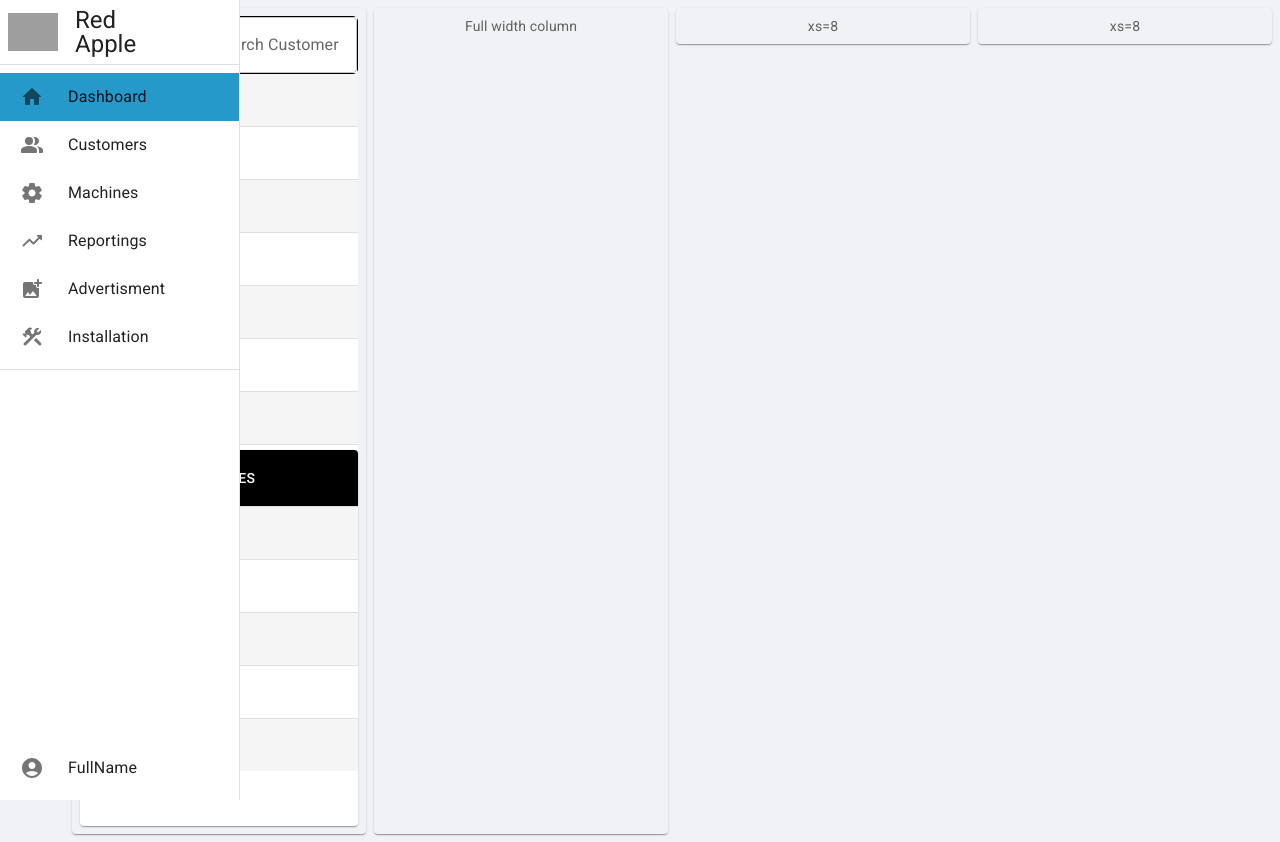
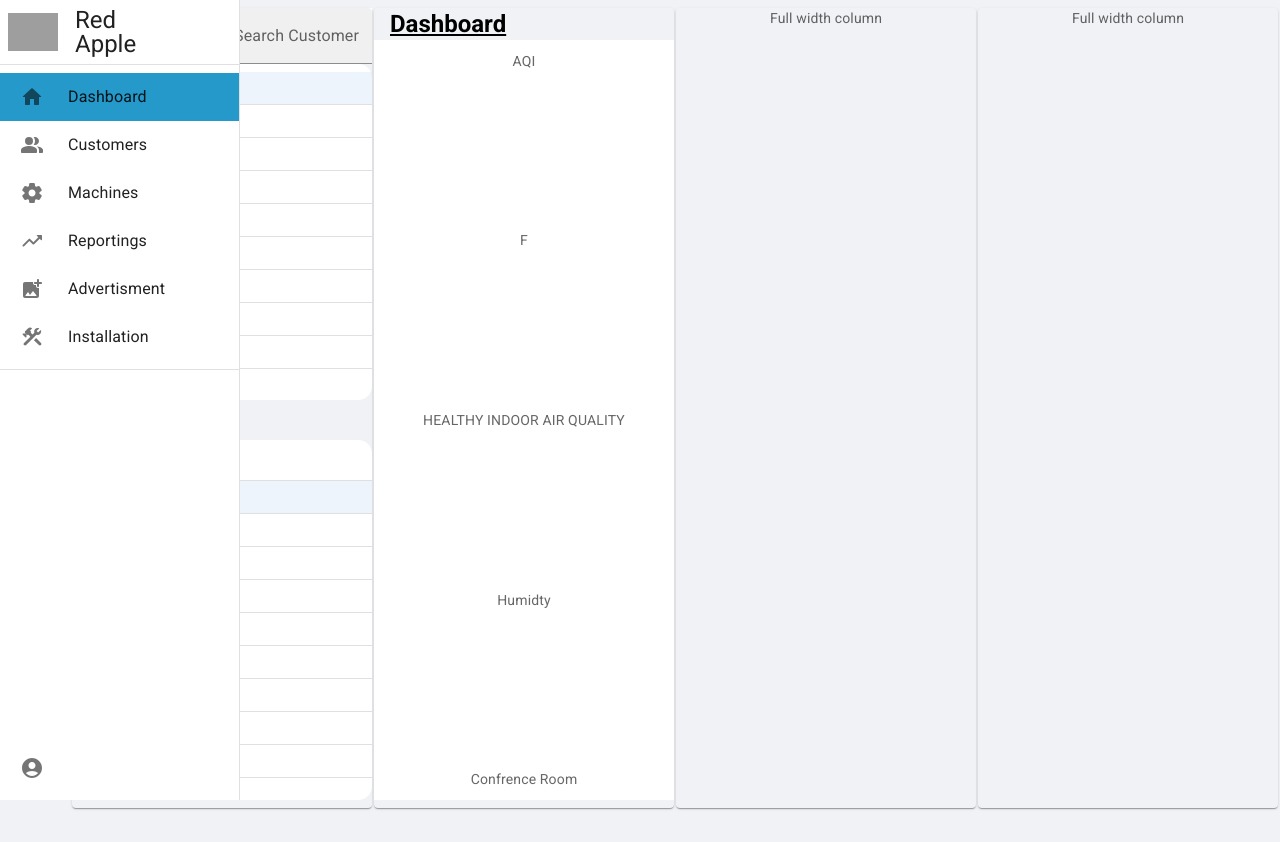
Before and after one commit to graceemp02/redappleReact, a React (Create React App) app: page /dashboard in a window 1280 px wide. After the commit the page ends 816 px from the top, so only its background shows below. Built offline with nearby package versions, Linux system fonts and the light colour scheme; grey boxes are pictures that could not be loaded.

Commit message:
Display admin Name & Dashbord Component

```diff
--- /dev/null
+++ b/src/UserContext.jsx
@@ -0,0 +1,5 @@
+/** @format */
+
+import React, { createContext } from "react";
+
+export const UserContext = createContext(null);
--- /dev/null
+++ b/src/components/CDashboard.jsx
@@ -0,0 +1,22 @@
+import { Typography } from '@mui/material';
+import { Box, Container } from '@mui/system'
+import React from 'react'
+
+function CDashboard() {
+  return (
+    <div>
+      <Typography fontWeight={'bold'} align='left' pl={2} variant='h5' sx={{ textDecoration: 'Underline', color: 'black' }}>
+        Dashboard
+      </Typography>
+      <div style={{ display: 'flex', backgroundColor: 'white', flexDirection: 'column', justifyContent: 'space-between', padding: '.75em', minHeight: '95vh' }}>
+        <div>AQI</div>
+        <div>F</div>
+        <div>HEALTHY INDOOR AIR QUALITY</div>
+        <div>Humidty</div>
+        <div>Confrence Room</div>
+      </div>
+    </div>
+  );
+}
+
+export default CDashboard;
--- a/src/components/MiniDrawer.js
+++ b/src/components/MiniDrawer.js
@@ -21,6 +21,8 @@ import AddPhotoAlternateRoundedIcon from "@mui/icons-material/AddPhotoAlternateR
 import ConstructionRoundedIcon from "@mui/icons-material/ConstructionRounded";
 import AccountCircleRoundedIcon from "@mui/icons-material/AccountCircleRounded";
 import { useNavigate } from "react-router-dom";
+import {  useContext } from "react";
+import { UserContext } from "../UserContext";
 
 const icons = [
   <HomeRoundedIcon />,
@@ -79,6 +81,7 @@ const Drawer = styled(MuiDrawer, {
 }));
 
 export default function MiniDrawer(props) {
+  const { user } = useContext(UserContext);
   const navigate = useNavigate();
 
   const [open, setOpen] = React.useState(false);
@@ -131,6 +134,7 @@ export default function MiniDrawer(props) {
               sx={{ display: "block" }}>
               <ListItemButton
                 onClick={() => {
+                  handleDrawerClose();
                   navigate("/" + text.toLowerCase());
                 }}
                 sx={{
@@ -169,7 +173,7 @@ export default function MiniDrawer(props) {
                 }}>
                 <AccountCircleRoundedIcon />
               </ListItemIcon>
-              <ListItemText primary='FullName' sx={{ opacity: open ? 1 : 0 }} />
+              <ListItemText primary={user} sx={{ opacity: open ? 1 : 0 }} />
             </ListItemButton>
           </ListItem>
         </List>
--- a/src/components/customers.js
+++ b/src/components/customers.js
@@ -1,99 +1,72 @@
 /** @format */
 
-import  React, {useState} from "react";
-import { styled } from "@mui/material/styles";
-import Table from "@mui/material/Table";
-import TableBody from "@mui/material/TableBody";
-import TableCell, { tableCellClasses } from "@mui/material/TableCell";
-import TableContainer from "@mui/material/TableContainer";
-import TableHead from "@mui/material/TableHead";
-import TableRow from "@mui/material/TableRow";
-import Paper from "@mui/material/Paper";
-import { Typography } from "@mui/material";
-import TextField from "@mui/material/TextField";
-const StyledTableCell = styled(TableCell)(({ theme }) => ({
-  [`&.${tableCellClasses.head}`]: {
-    backgroundColor: theme.palette.common.black,
-    color: theme.palette.common.white,
-  },
-  [`&.${tableCellClasses.body}`]: {
-    fontSize: 14,
-  },
-}));
+import React, { useState } from 'react';
+import Paper from '@mui/material/Box';
+import List from '@mui/material/List';
+import ListItemButton from '@mui/material/ListItemButton';
+import ListItemText from '@mui/material/ListItemText';
+import { TextField, Typography } from '@mui/material';
+const rows = ['Frozen', 'Frozen', 'Ice cream sandwich', 'Eclair', 'Ice cream sandwich', 'Eclair', 'Cupcake', 'Gingerbread', 'Frozen yoghurt', 'Ice cream sandwich', 'Eclair', 'Cupcake', 'Gingerbread'];
 
-const StyledTableRow = styled(TableRow)(({ theme }) => ({
-  "&:nth-of-type(odd)": {
-    backgroundColor: theme.palette.action.hover,
-  },
-  // hide last border
-  "&:last-child td, &:last-child th": {
-    border: 0,
-  },
-}));
+let newRows = rows.slice();
 
-const rows = [
-  "Frozen yoghurt",
-  "Ice cream sandwich",
-  "Eclair",
-  "Cupcake",
-  "Gingerbread",
-  "Frozen yoghurt",
-  "Ice cream sandwich",
-  "Eclair",
-  "Cupcake",
-  "Gingerbread",
-];
-let newRows = rows.slice();
 function Customers() {
-  const [searchTerm, setSearchTerm] = useState("");
+  const [selectedIndex, setSelectedIndex] = React.useState(0);
+  const [searchTerm, setSearchTerm] = useState('');
+  const handleListItemClick = (event, index) => {
+    setSelectedIndex(index);
+  };
 
   function handleSearch(e) {
     newRows = [];
+    setSearchTerm('');
     setSearchTerm(e.target.value);
-    console.log(newRows);
-    rows.forEach((val) => {
-      if (searchTerm === "") newRows.push(val);
-      if (val.toLowerCase().includes(searchTerm.toLowerCase()))
-        newRows.push(val);
+    rows.forEach(val => {
+      if (searchTerm === '') newRows.push(val);
+      if (val.toLowerCase().includes(searchTerm.toLowerCase())) newRows.push(val);
     });
   }
   return (
-    <>
+    <div style={{ height: '50%' }}>
       <div
         style={{
-          border: '1px solid black',
-          borderRadius: 5,
-          display: "flex",
-          justifyContent: "space-between",
-          alignItems: "center",
+          display: 'flex',
+          justifyContent: 'space-between',
+          alignItems: 'flex-end',
         }}>
-        <Typography variant='h6' display={"inline"}>
+        <Typography variant='h5' fontWeight={'bold'} pl={1} display={'inline'} sx={{ textDecoration: 'Underline', color: 'black' }}>
           CUSTOMERS
         </Typography>
         <TextField
-          variant='outlined'
+          variant='filled'
           onChange={handleSearch}
           label='Search Customer'
-          sx={{ bgcolor: "white", padding: 0 }}
+          sx={{
+            bgcolor: 'white',
+            p: '0 !important',
+          }}
         />
       </div>
-
-      <TableContainer sx={{ height: "47vh" }}>
-        <Table aria-label='customized table'>
-
-          <TableBody component={Paper}>
-            {newRows.map((row, index) => (
-              <StyledTableRow key={index}>
-                <StyledTableCell component='th' scope='row'>
-                  {row}
-                </StyledTableCell>
-              </StyledTableRow>
-            ))}
-          </TableBody>
-        </Table>
-      </TableContainer>
-    </>
+      <Paper marginBottom={2} sx={{ width: '100%', bgcolor: 'background.paper', borderRadius: '1em' }}>
+        <List component='nav' aria-label='secondary' sx={{ maxHeight: '42vh', overflow: 'auto', borderRadius: '10px' }}>
+          {newRows.map((row, index) => {
+            return (
+              <>
+                <ListItemButton
+                  sx={{ paddingBlock: 0 }}
+                  divider={newRows.length - 1 === index ? false : true}
+                  key={row}
+                  selected={selectedIndex === index}
+                  onClick={event => handleListItemClick(event, index)}>
+                  <ListItemText primary={row} />
+                </ListItemButton>
+              </>
+            );
+          })}
+        </List>
+      </Paper>
+      <Paper></Paper>
+    </div>
   );
 }
-
 export default Customers;
--- a/src/components/machines.js
+++ b/src/components/machines.js
@@ -1,62 +1,54 @@
-import * as React from "react";
-import { styled } from "@mui/material/styles";
-import Table from "@mui/material/Table";
-import TableBody from "@mui/material/TableBody";
-import TableCell, { tableCellClasses } from "@mui/material/TableCell";
-import TableContainer from "@mui/material/TableContainer";
-import TableHead from "@mui/material/TableHead";
-import TableRow from "@mui/material/TableRow";
-import Paper from "@mui/material/Paper";
+/** @format */
 
-const StyledTableCell = styled(TableCell)(({ theme }) => ({
-  [`&.${tableCellClasses.head}`]: {
-    backgroundColor: theme.palette.common.black,
-    color: theme.palette.common.white,
-  },
-  [`&.${tableCellClasses.body}`]: {
-    fontSize: 14,
-  },
-}));
+import React, { useState } from 'react';
+import Paper from '@mui/material/Box';
+import List from '@mui/material/List';
+import ListItemButton from '@mui/material/ListItemButton';
+import ListItemText from '@mui/material/ListItemText';
+import { TextField, Typography } from '@mui/material';
+const rows = ['Frozen', 'Ice cream sandwich', 'Eclair', 'Frozen', 'Ice cream sandwich', 'Eclair', 'Cupcake', 'Gingerbread', 'Frozen yoghurt', 'Ice cream sandwich', 'Eclair', 'Cupcake', 'Gingerbread'];
 
-const StyledTableRow = styled(TableRow)(({ theme }) => ({
-  "&:nth-of-type(odd)": {
-    backgroundColor: theme.palette.action.hover,
-  },
-  // hide last border
-  "&:last-child td, &:last-child th": {
-    border: 0,
-  },
-}));
+let newRows = rows.slice();
 
-const rows = [
-  "Frozen yoghurt",
-  "Ice cream sandwich",
-  "Eclair",
-  "Cupcake",
-  "Gingerbread",
-];
+function Customers() {
+  const [selectedIndex, setSelectedIndex] = React.useState(1);
 
-function Machines() {
+  const handleListItemClick = (event, index) => {
+    setSelectedIndex(index);
+  };
+
   return (
-    <TableContainer sx={{ minHeight: "47vh" }} component={Paper}>
-      <Table aria-label="customized table">
-        <TableHead>
-          <TableRow>
-            <StyledTableCell className="tableHead">MACHINES</StyledTableCell>
-          </TableRow>
-        </TableHead>
-        <TableBody>
-          {rows.map((row, index) => (
-            <StyledTableRow key={index}>
-              <StyledTableCell component="th" scope="row">
-                {row}
-              </StyledTableCell>
-            </StyledTableRow>
-          ))}
-        </TableBody>
-      </Table>
-    </TableContainer>
+    <div style={{ height: '50%' }}>
+      <div
+        style={{
+          display: 'flex',
+          justifyContent: 'space-between',
+          alignItems: 'center',
+        }}>
+        <Typography variant='h5' fontWeight={'bold'} color={'black'} pl={1} sx={{ textDecoration: 'Underline' }}>
+          MACHINES
+        </Typography>
+      </div>
+      <Paper marginBottom={2} sx={{ width: '100%', bgcolor: 'background.paper', borderRadius: '1em' }}>
+        <List component='nav' aria-label='secondary' sx={{ maxHeight: '45vh', overflow: 'auto' }}>
+          {newRows.map((row, index) => {
+            return (
+              <>
+                <ListItemButton
+                  sx={{ paddingBlock: 0 }}
+                  divider={newRows.length - 1 === index ? false : true}
+                  key={row}
+                  selected={selectedIndex === index}
+                  onClick={event => handleListItemClick(event, index)}>
+                  <ListItemText primary={row} />
+                </ListItemButton>
+              </>
+            );
+          })}
+        </List>
+      </Paper>
+      <Paper></Paper>
+    </div>
   );
 }
-
-export default Machines;
+export default Customers;
--- a/src/index.css
+++ b/src/index.css
@@ -1,5 +1,9 @@
 /** @format */
-
+* {
+  margin: 0;
+  padding: 0;
+  box-sizing: border-box;
+}
 body {
   margin: 0;
   font-family: -apple-system, BlinkMacSystemFont, "Segoe UI", "Roboto", "Oxygen",
@@ -8,10 +12,18 @@ body {
   -webkit-font-smoothing: antialiased;
   -moz-osx-font-smoothing: grayscale;
   background-color: #f0f2f5 !important;
-  height: 100%;
-  overflow: hidden;
+  /* height: 100%; */
+  /* overflow: hidden; */
 }
-
+.center {
+  width: 100%;
+  height: 90vh;
+  padding: 5rem;
+  justify-content: center;
+  align-items: center;
+  display: flex;
+  flex-direction: column;
+}
 code {
   font-family: source-code-pro, Menlo, Monaco, Consolas, "Courier New",
     monospace;
@@ -43,3 +55,27 @@ code {
 .tableHead {
   text-align: center !important;
 }
+
+::-webkit-scrollbar{
+  width: .5em;
+}
+::-webkit-scrollbar-track{
+  /* background-color: rgba(255, 0, 0, 1); */
+  border-radius: 100vw;
+  margin-block: 1em;
+
+}
+/* ::-webkit-scrollbar-track:hover{
+  background-color: rgba(255, 0, 0, 1);
+} */
+
+/* ::-webkit-scrollbar-thumb{
+  background-color: rgba(0, 0, 255, .1);
+  border-radius: 100vw;
+  border: .05em solid rgba(255, 0, 0, 1);
+} */
+::-webkit-scrollbar-thumb{
+  background-color: #2599ca;
+  border-radius: 100vw;
+
+}
--- a/src/pages/Customers.js
+++ b/src/pages/Customers.js
@@ -1,6 +1,106 @@
-function CustomersPage() {
-    return <div>This is Customers Page</div>;
+/** @format */
+
+import * as React from "react";
+import { styled } from "@mui/material/styles";
+import Table from "@mui/material/Table";
+import TableBody from "@mui/material/TableBody";
+import TableCell, { tableCellClasses } from "@mui/material/TableCell";
+import TableContainer from "@mui/material/TableContainer";
+import TableHead from "@mui/material/TableHead";
+import TableRow from "@mui/material/TableRow";
+import Paper from "@mui/material/Paper";
+import {TextField, Typography } from "@mui/material";
+
+const StyledTableCell = styled(TableCell)(({ theme }) => ({
+  [`&.${tableCellClasses.head}`]: {
+    backgroundColor: theme.palette.common.black,
+    color: theme.palette.common.white,
+  },
+  [`&.${tableCellClasses.body}`]: {
+    fontSize: 14,
+  },
+}));
+
+const StyledTableRow = styled(TableRow)(({ theme }) => ({
+  "&:nth-of-type(odd)": {
+    backgroundColor: theme.palette.action.hover,
+  },
+  // hide last border
+  "&:last-child td, &:last-child th": {
+    border: 0,
+  },
+}));
+
+function createData(name, calories, fat, carbs, protein) {
+  return { name, calories, fat, carbs, protein };
 }
 
+const rows = [
+  createData(1, 'Casa Presidencial', 'anees@gmail.com', 124, 'action'),
+  createData(2, 'Casa Presidencial', 'anees@gmail.com', 124, 'action'),
+  createData(3, 'Casa Presidencial', 'anees@gmail.com', 124, 'action'),
+  createData(4, 'Casa Presidencial', 'anees@gmail.com', 124, 'action'),
+  createData(5, 'Casa Presidencial', 'anees@gmail.com', 124, 'action'),
+  createData(6, 'Casa Presidencial', 'anees@gmail.com', 124, 'action'),
+  createData(7, 'Casa Presidencial', 'anees@gmail.com', 124, 'action'),
+  createData(8, 'Casa Presidencial', 'anees@gmail.com', 124, 'action'),
+  createData(9, 'Casa Presidencial', 'anees@gmail.com', 124, 'action'),
 
-export default CustomersPage;
+];
+
+export default function CustomizedTables() {
+    return (
+      <Paper>
+        <div className='center'>
+          <div
+            style={{
+              display: "flex",
+              justifyContent: "space-between",
+              alignItems: "flex-end",
+            }}>
+            <Typography
+              variant='h6'
+              pl={1}
+              display={"inline"}
+              sx={{ textDecoration: "Underline", color: "black" }}>
+              CUSTOMERS
+            </Typography>
+            <TextField
+              variant='filled'
+              label='Search Customer'
+              sx={{
+                bgcolor: "white",
+                p: "0 !important",
+              }}
+            />
+          </div>
+          <TableContainer component={Paper}>
+            <Table sx={{ minWidth: 700 }} aria-label='customized table'>
+              <TableHead>
+                <TableRow>
+                  <StyledTableCell>Ser</StyledTableCell>
+                  <StyledTableCell>Full Name</StyledTableCell>
+                  <StyledTableCell>email</StyledTableCell>
+                  <StyledTableCell>Cell No</StyledTableCell>
+                  <StyledTableCell>Actions</StyledTableCell>
+                </TableRow>
+              </TableHead>
+              <TableBody>
+                {rows.map((row) => (
+                  <StyledTableRow key={row.name}>
+                    <StyledTableCell component='th' scope='row'>
+                      {row.name}
+                    </StyledTableCell>
+                    <StyledTableCell>{row.calories}</StyledTableCell>
+                    <StyledTableCell>{row.fat}</StyledTableCell>
+                    <StyledTableCell>{row.carbs}</StyledTableCell>
+                    <StyledTableCell>{row.protein}</StyledTableCell>
+                  </StyledTableRow>
+                ))}
+              </TableBody>
+            </Table>
+          </TableContainer>
+        </div>
+      </Paper>
+    );
+}
--- a/src/pages/Dasjboard.js
+++ b/src/pages/Dasjboard.js
@@ -1,34 +1,42 @@
-import Grid from "@mui/material/Grid";
-import Paper from "@mui/material/Paper";
-import { styled } from "@mui/material/styles";
-import classe from "../index.css";
-import Customers from '../components/customers'
-import Machines from "../components/machines";
+/** @format */
+
+import Grid from '@mui/material/Grid';
+import Paper from '@mui/material/Paper';
+import { styled } from '@mui/material/styles';
+import classe from '../index.css';
+import Customers from '../components/customers';
+import Machines from '../components/machines';
+import CDashboard from '../components/CDashboard';
 
 const Item = styled(Paper)(({ theme }) => ({
   ...theme.typography.body2,
   padding: theme.spacing(1),
-  textAlign: "center",
+  textAlign: 'center',
   color: theme.palette.text.secondary,
-  backgroundColor: "rgba(0,0,0,0)",
+  backgroundColor: 'rgba(0,0,0,0)',
 }));
 function DashboardPage() {
   return (
     <Grid className={classe.mainContet} container spacing={1} columns={4}>
-      <Grid item xs={4} md={2} lg={1}>
-        <Item>
-          <Customers />
-          <Machines />
+      <Grid pl={0} item xs={4} md={2} lg={1}>
+        <Item sx={{ height: '98.4vh', minWidth: '300px', p: 0, minHeight: '800px' }}>
+          <div style={{ display: 'flex', flexDirection: 'column', justifyContent: 'space-between',overflow:'hidden', height: '100%' }}>
+            <Customers />
+            <Machines />
+          </div>
         </Item>
       </Grid>
       <Grid item xs={4} md={2} lg={1}>
-        <Item sx={{height: '100%'}}>Full width column</Item>
+        <Item sx={{ height: '98.4vh', minWidth: '300px', p: 0, minHeight: '800px', overflow: 'hidden' }}>
+          {' '}
+          <CDashboard />{' '}
+        </Item>
       </Grid>
       <Grid item xs={4} md={2} lg={1}>
-        <Item>xs=8</Item>
+        <Item sx={{ height: '98.4vh', minWidth: '300px', p: 0, minHeight: '800px', overflow: 'hidden' }}>Full width column</Item>
       </Grid>
       <Grid item xs={4} md={2} lg={1}>
-        <Item>xs=8</Item>
+        <Item sx={{ height: '98.4vh', minWidth: '300px', p: 0, minHeight: '800px', overflow: 'hidden' }}>Full width column</Item>
       </Grid>
     </Grid>
   );
```
Also changed, not shown: src/App.js (+19 -15 lines), src/components/nC.js (added, +99 -0 lines), src/pages/Login.js (+7 -2 lines).
